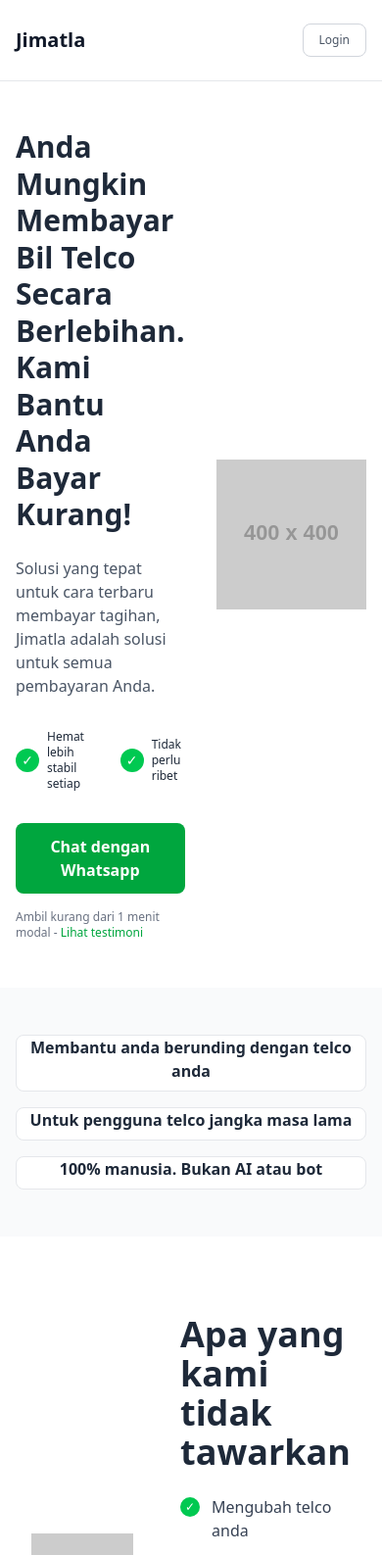
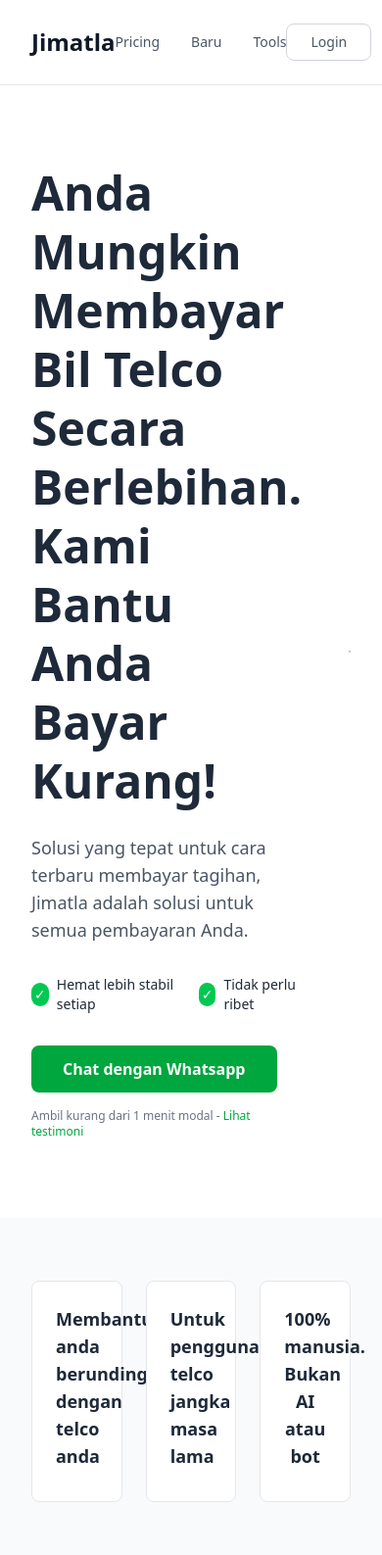
Before and after one commit to Liyana04/jimatla, a website: page src/index.html in a window 390 px wide. Shown: the top 1587 px of the page at 98% size. Drawn offline with Linux system fonts and the light colour scheme; placeholder pictures from the web are drawn by us.

Commit message:
first commitit jimatla

```diff
--- a/src/index.html
+++ b/src/index.html
@@ -8,48 +8,48 @@
 </head>
 <body class="bg-white text-gray-800">
   <!-- Header/Navigation -->
-  <header class="flex justify-between items-center px-4 md:px-8 py-6 border-b border-gray-200">
-    <div class="text-xl md:text-2xl font-bold text-gray-900">Jimatla</div>
-    <nav class="hidden md:flex gap-8 text-sm font-medium">
+  <header class="flex justify-between items-center px-8 py-6 border-b border-gray-200">
+    <div class="text-2xl font-bold text-gray-900">Jimatla</div>
+    <nav class="flex gap-8 text-sm font-medium">
       <a href="#pricing" class="text-gray-600 hover:text-gray-900">Pricing</a>
       <a href="#baru" class="text-gray-600 hover:text-gray-900">Baru</a>
       <a href="#tools" class="text-gray-600 hover:text-gray-900">Tools</a>
     </nav>
-    <button class="px-4 md:px-6 py-2 text-xs md:text-sm font-medium text-gray-600 border border-gray-300 rounded-lg hover:bg-gray-50">
+    <button class="px-6 py-2 text-sm font-medium text-gray-600 border border-gray-300 rounded-lg hover:bg-gray-50">
       Login
     </button>
   </header>
 
   <!-- Hero Section -->
-  <section class="flex flex-col md:flex-row justify-between items-center px-4 md:px-8 py-12 md:py-20 max-w-7xl mx-auto gap-8 md:gap-12">
-    <div class="flex-1 w-full">
-      <h1 class="text-3xl md:text-5xl font-bold leading-tight mb-6">
+  <section class="flex justify-between items-center px-8 py-20 max-w-7xl mx-auto gap-12">
+    <div class="flex-1">
+      <h1 class="text-5xl font-bold leading-tight mb-6">
         Anda Mungkin<br>
         Membayar Bil Telco<br>
         Secara Berlebihan.<br>
         Kami Bantu Anda<br>
         Bayar Kurang!
       </h1>
-      <p class="text-gray-600 mb-8 text-base md:text-lg">
+      <p class="text-gray-600 mb-8 text-lg">
         Solusi yang tepat untuk cara terbaru membayar tagihan, Jimatla adalah solusi untuk semua pembayaran Anda.
       </p>
 
-      <div class="flex flex-col sm:flex-row gap-4 sm:gap-6 mb-8">
+      <div class="flex gap-6 mb-8">
         <div class="flex items-center gap-2">
-          <div class="w-6 h-6 bg-green-500 rounded-full flex items-center justify-center flex-shrink-0">
+          <div class="w-6 h-6 bg-green-500 rounded-full flex items-center justify-center">
             <span class="text-white text-sm">✓</span>
           </div>
-          <span class="text-xs md:text-sm">Hemat lebih stabil setiap</span>
+          <span class="text-sm">Hemat lebih stabil setiap</span>
         </div>
         <div class="flex items-center gap-2">
-          <div class="w-6 h-6 bg-green-500 rounded-full flex items-center justify-center flex-shrink-0">
+          <div class="w-6 h-6 bg-green-500 rounded-full flex items-center justify-center">
             <span class="text-white text-sm">✓</span>
           </div>
-          <span class="text-xs md:text-sm">Tidak perlu ribet</span>
+          <span class="text-sm">Tidak perlu ribet</span>
         </div>
       </div>
 
-      <button class="w-full sm:w-auto px-8 py-3 bg-green-600 text-white font-semibold rounded-lg hover:bg-green-700 transition-colors mb-4">
+      <button class="px-8 py-3 bg-green-600 text-white font-semibold rounded-lg hover:bg-green-700 transition-colors mb-4">
         Chat dengan Whatsapp
       </button>
       <p class="text-xs text-gray-500">
@@ -57,25 +57,25 @@
       </p>
     </div>
 
-    <div class="flex-1 relative h-64 md:h-96 w-full">
+    <div class="flex-1 relative h-96">
       <img src="https://via.placeholder.com/400x400/f0f0f0/666666?text=Mobile+App" alt="Mobile App" class="floating-image object-contain w-full h-full">
     </div>
   </section>
 
   <!-- Features Section -->
-  <section class="bg-gray-50 px-4 md:px-8 py-12 md:py-16">
-    <div class="max-w-7xl mx-auto grid grid-cols-1 sm:grid-cols-2 lg:grid-cols-3 gap-4 md:gap-6">
-      <div class="bg-white p-4 md:p-6 rounded-lg border border-gray-200 text-center">
-        <h3 class="font-semibold text-base md:text-lg mb-2">Membantu anda berunding dengan telco anda</h3>
-        <p class="text-xs md:text-sm text-gray-600"></p>
+  <section class="bg-gray-50 px-8 py-16">
+    <div class="max-w-7xl mx-auto grid grid-cols-3 gap-6">
+      <div class="bg-white p-6 rounded-lg border border-gray-200 text-center">
+        <h3 class="font-semibold text-lg mb-2">Membantu anda berunding dengan telco anda</h3>
+        <p class="text-sm text-gray-600"></p>
       </div>
-      <div class="bg-white p-4 md:p-6 rounded-lg border border-gray-200 text-center">
-        <h3 class="font-semibold text-base md:text-lg mb-2">Untuk pengguna telco jangka masa lama</h3>
-        <p class="text-xs md:text-sm text-gray-600"></p>
+      <div class="bg-white p-6 rounded-lg border border-gray-200 text-center">
+        <h3 class="font-semibold text-lg mb-2">Untuk pengguna telco jangka masa lama</h3>
+        <p class="text-sm text-gray-600"></p>
       </div>
-      <div class="bg-white p-4 md:p-6 rounded-lg border border-gray-200 text-center">
-        <h3 class="font-semibold text-base md:text-lg mb-2">100% manusia. Bukan AI atau bot</h3>
-        <p class="text-xs md:text-sm text-gray-600"></p>
+      <div class="bg-white p-6 rounded-lg border border-gray-200 text-center">
+        <h3 class="font-semibold text-lg mb-2">100% manusia. Bukan AI atau bot</h3>
+        <p class="text-sm text-gray-600"></p>
       </div>
     </div>
   </section>
@@ -228,13 +228,13 @@
   </section>
 
   <!-- Footer -->
-  <footer class="bg-gray-900 text-white px-8 py-12">
-    <div class="max-w-7xl mx-auto flex justify-between items-center">
-      <div class="text-2xl font-bold">Jimatla</div>
-      <div class="flex gap-6 text-sm">
+  <footer class="bg-gray-900 text-white px-4 md:px-8 py-12">
+    <div class="max-w-7xl mx-auto flex flex-col sm:flex-row justify-between items-center gap-8">
+      <div class="text-xl md:text-2xl font-bold">Jimatla</div>
+      <div class="flex flex-col sm:flex-row gap-4 sm:gap-6 text-xs md:text-sm text-center sm:text-left">
         <a href="#" class="text-gray-400 hover:text-white">Login</a>
         <a href="#" class="text-gray-400 hover:text-white">About</a>
-        <div class="flex gap-4">
+        <div class="flex gap-4 justify-center sm:justify-start">
           <a href="#" class="text-gray-400 hover:text-white">F</a>
           <a href="#" class="text-gray-400 hover:text-white">I</a>
         </div>
@@ -253,4 +253,12 @@
     }
 
     .floating-image {
-      t
+      transition: all 0.3s ease;
+    }
+
+    .floating-image:hover {
+      animation: float 3s ease-in-out infinite;
+    }
+  </style>
+</body>
+</html>
```
